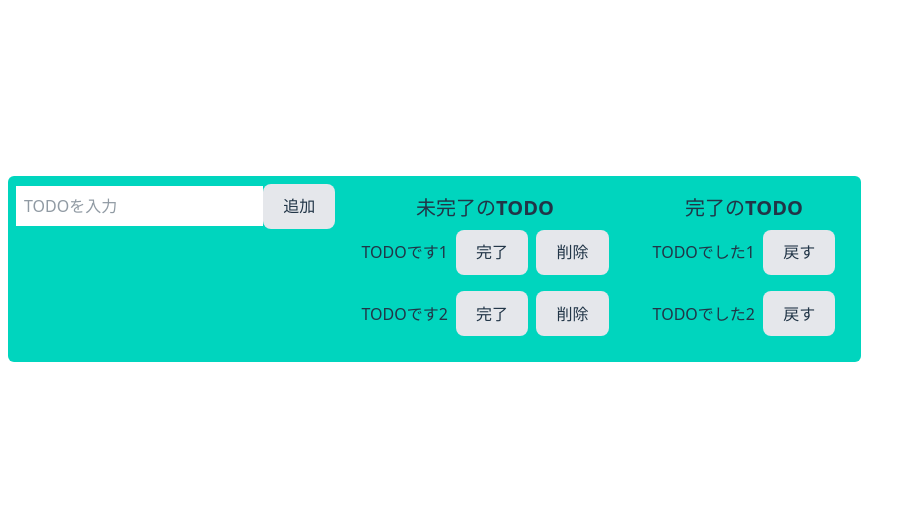
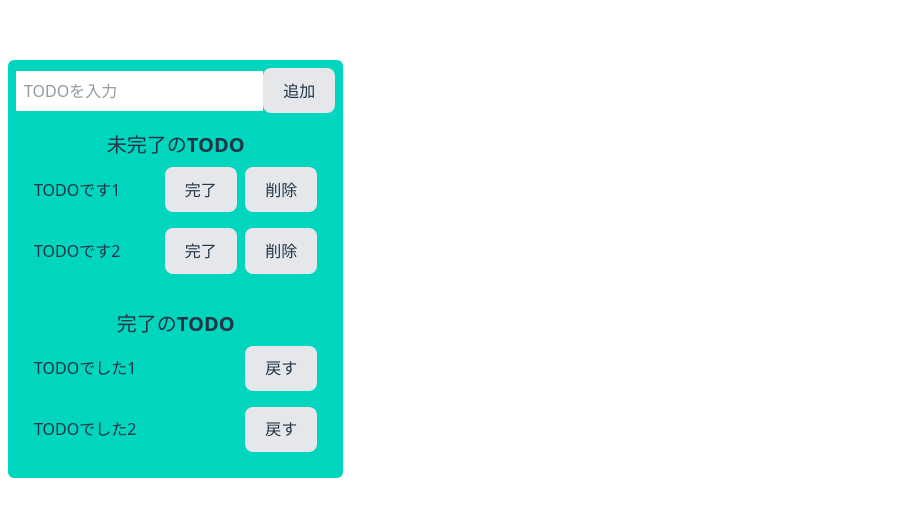
Before and after one commit to torimugi/githubactions.practice-250326, a React (Vite) app: page / in a window 1280 px wide. Shown: the part 131-648 px from the top of the page, without its empty margins (0-916 px from the left). Built offline with nearby package versions, Linux system fonts and the light colour scheme.

Commit message:
各要素を縦並びに配置する

```diff
--- a/src/App.tsx
+++ b/src/App.tsx
@@ -57,7 +57,7 @@ setIncompletes(newRevertInComplete);
   return (
     <>
     <div className="flex flex-col gap-y-6">
-      <div className='mx-2 bg-teal-400 p-2 rounded-md gap-2 flex'>
+      <div className='mx-2 bg-teal-400 p-2 rounded-md gap-2 flex flex-col'>
 
 < InputTodo
 TodoText={TodoText}
```
